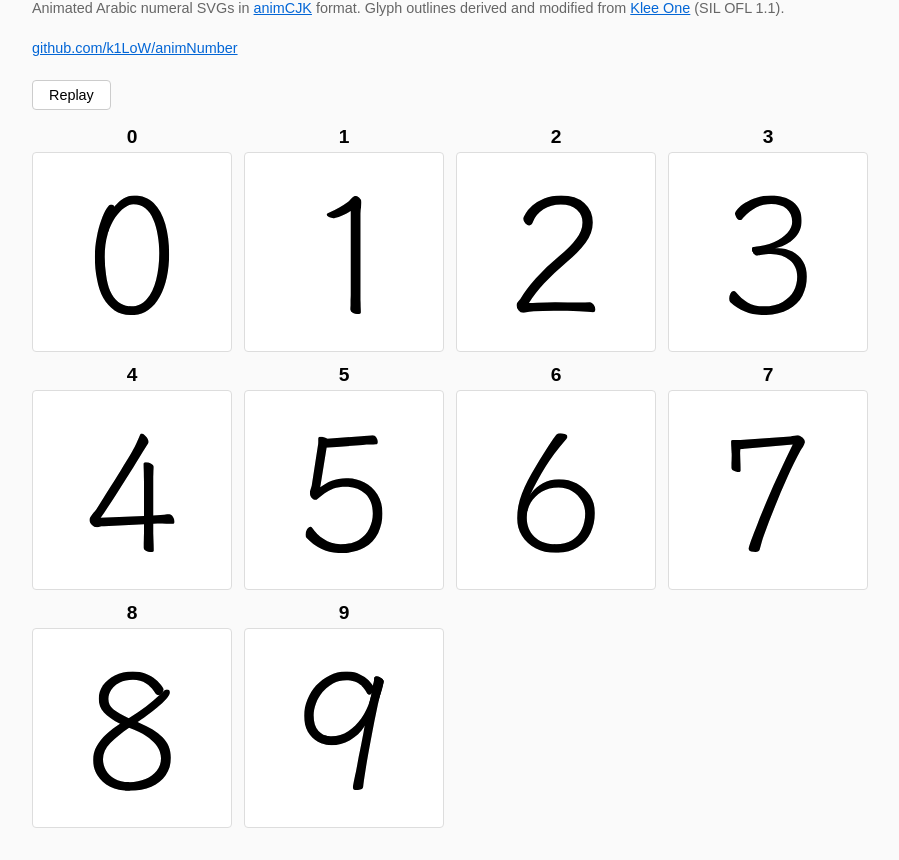
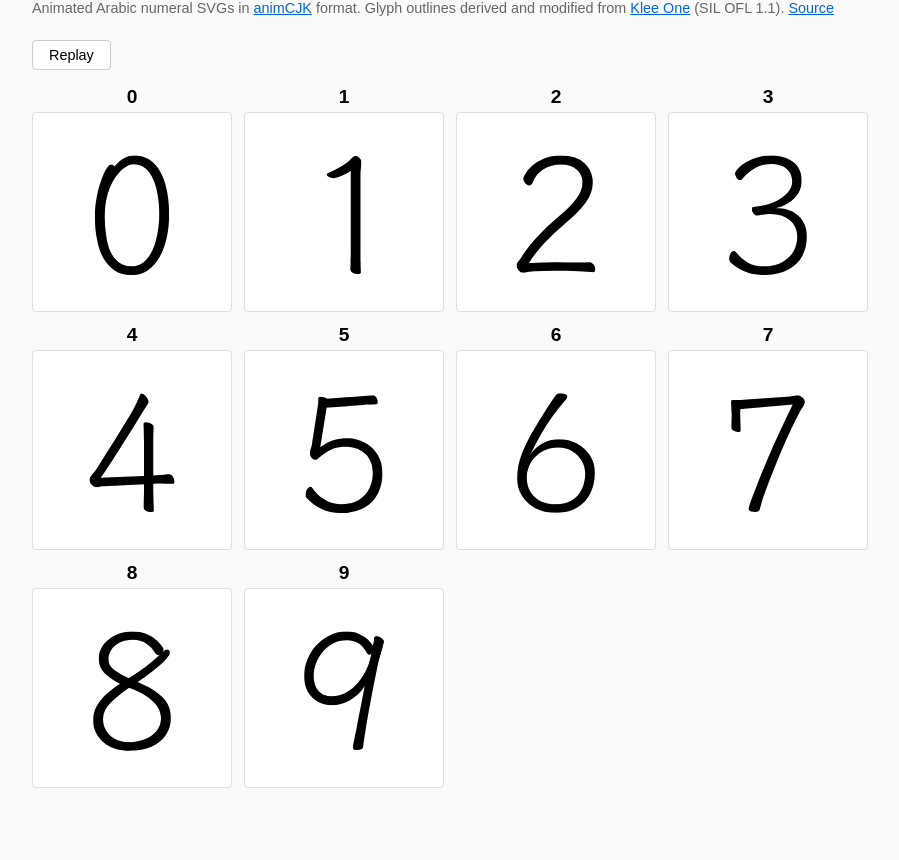
Before and after one commit to k1LoW/animNumber, a website built with Vite: page demo/index.html in a window 1280 px wide. Shown: the part 77-937 px from the top of the page, without its empty margins (160-1059 px from the left). After the commit the page ends 897 px from the top, so only its background shows below. Built offline with nearby package versions, Linux system fonts and the light colour scheme.

Commit message:
Revert "docs: surface repo URL more prominently on the demo page"
This reverts commit ae035f0.

```diff
--- a/demo/index.html
+++ b/demo/index.html
@@ -66,9 +66,7 @@
       Animated Arabic numeral SVGs in
       <a href="https://github.com/parsimonhi/animCJK">animCJK</a> format.
       Glyph outlines derived and modified from <a href="https://fonts.google.com/specimen/Klee+One">Klee One</a> (SIL OFL 1.1).
-    </p>
-    <p class="desc">
-      <a href="https://github.com/k1LoW/animNumber">github.com/k1LoW/animNumber</a>
+      <a href="https://github.com/k1LoW/animNumber">Source</a>
     </p>
     <div class="controls">
       <button id="replay-btn">Replay</button>
```
